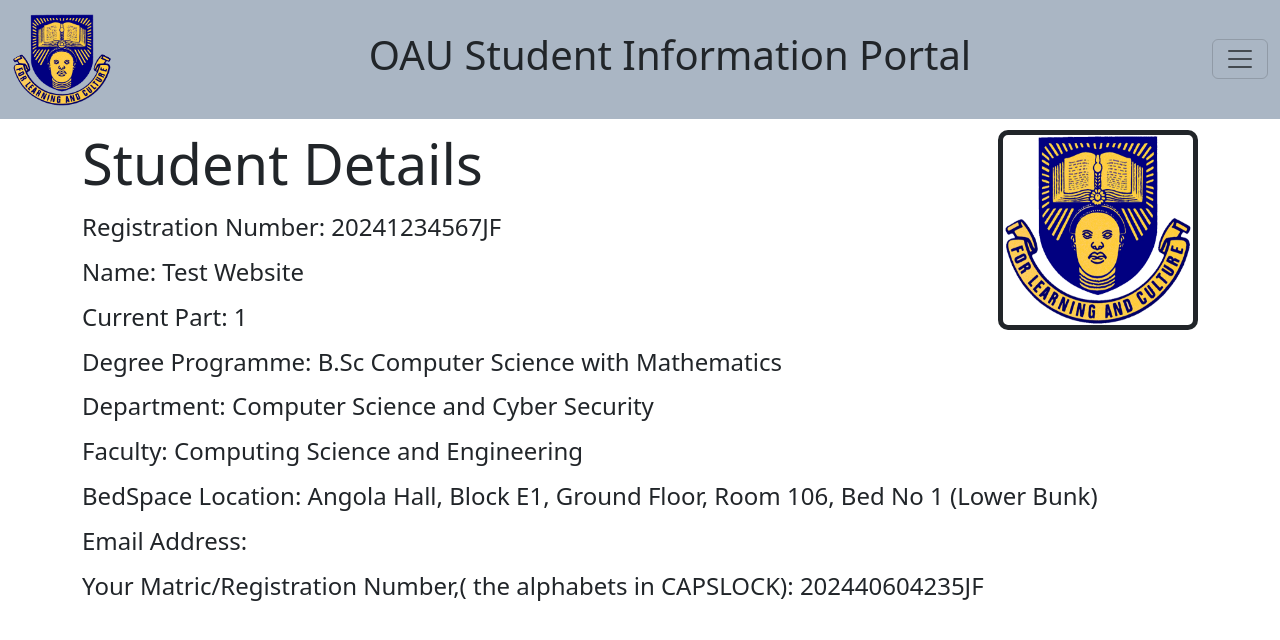
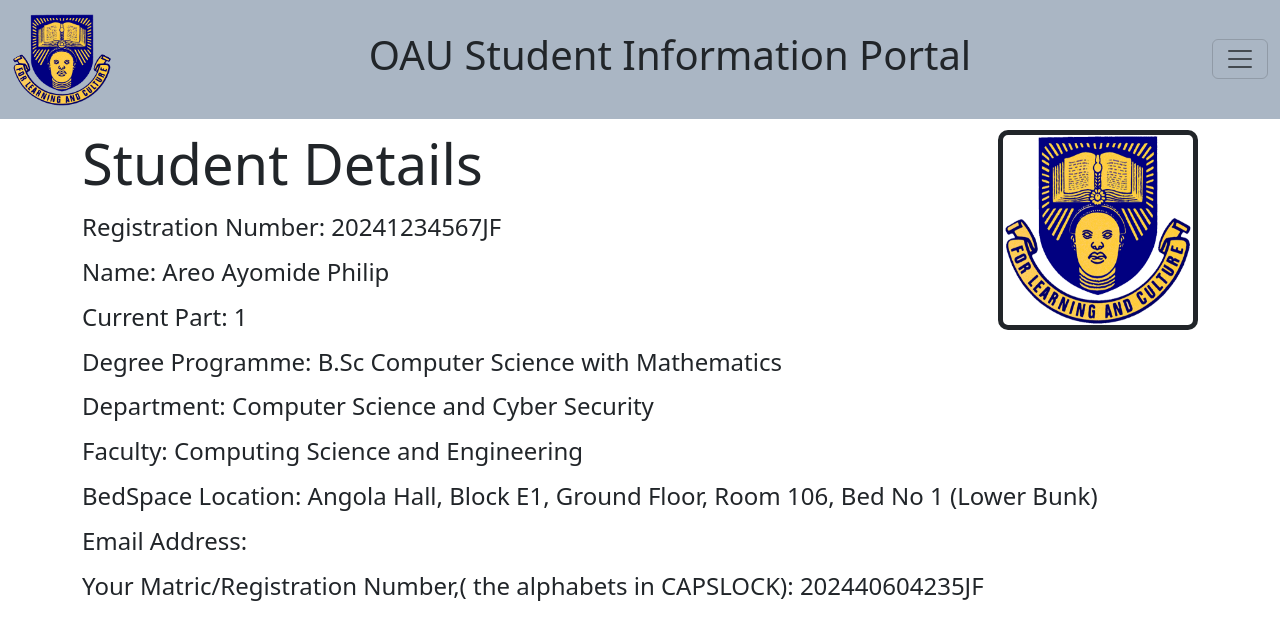
Before and after one commit to Ayomide-Philip/oau-portal, a React (Create React App) app: page / in a window 1280 px wide. Shown: the top 640 px of the page. Built offline with nearby package versions, Linux system fonts and the light colour scheme.

Commit message:
Update student name in Body component

```diff
--- a/src/componets/body/body.jsx
+++ b/src/componets/body/body.jsx
@@ -15,7 +15,7 @@
       <div>
         <p className="display-4">Student Details</p>
         <p className="display-6 fs-4">Registration Number: 20241234567JF</p>
-        <p className="display-6 fs-4">Name: Test Website</p>
+        <p className="display-6 fs-4">Name: Areo Ayomide Philip</p>
         <p className="display-6 fs-4">Current Part: 1</p>
         <p className="display-6 fs-4">
           Degree Programme: B.Sc Computer Science with Mathematics
```
